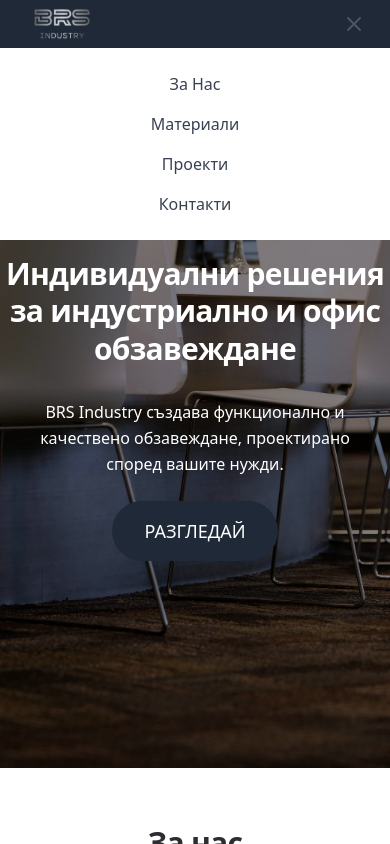
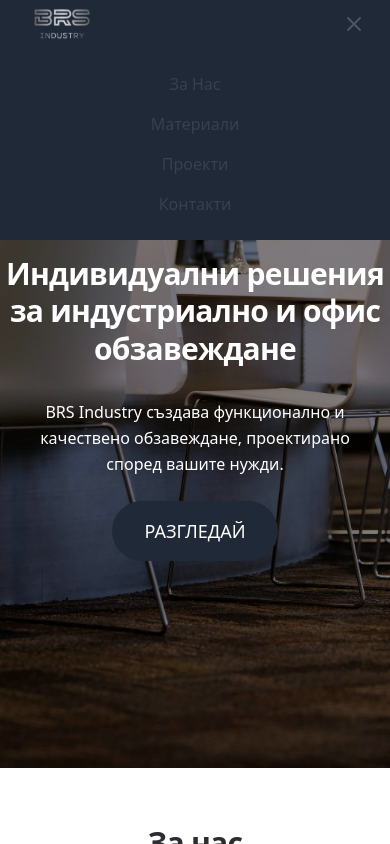
Before and after one commit to Miroslav03/BRS-Industry-Web-App, a React (Vite) app in the folder client/: page / in a window 390 px wide. Both pictures are taken after a click on the button 354 px from the left and 24 px from the top of the page. Shown: the top 844 px of the page. Built offline with nearby package versions, Linux system fonts and the light colour scheme.

Commit message:
Fix header background color

```diff
--- a/client/src/pages/Header.jsx
+++ b/client/src/pages/Header.jsx
@@ -102,7 +102,7 @@ export default function Header() {
 
                 <div
                     ref={menuRef}
-                    className={`absolute inset-x-0 z-20 w-full px-6 py-4 transition-all duration-300 ease-in-out bg-white dark:bg-gray-800 md:mt-0 md:p-0 md:top-0 md:relative md:bg-transparent md:w-auto md:opacity-100 md:translate-x-0 md:flex md:items-center ${
+                    className={`absolute inset-x-0 z-20 w-full px-6 py-4 transition-all duration-300 ease-in-out bg-[#1f2937] md:mt-0 md:p-0 md:top-0 md:relative md:bg-transparent md:w-auto md:opacity-100 md:translate-x-0 md:flex md:items-center ${
                         isOpen
                             ? "translate-x-0 opacity-100"
                             : "opacity-0 -translate-x-full"
```
